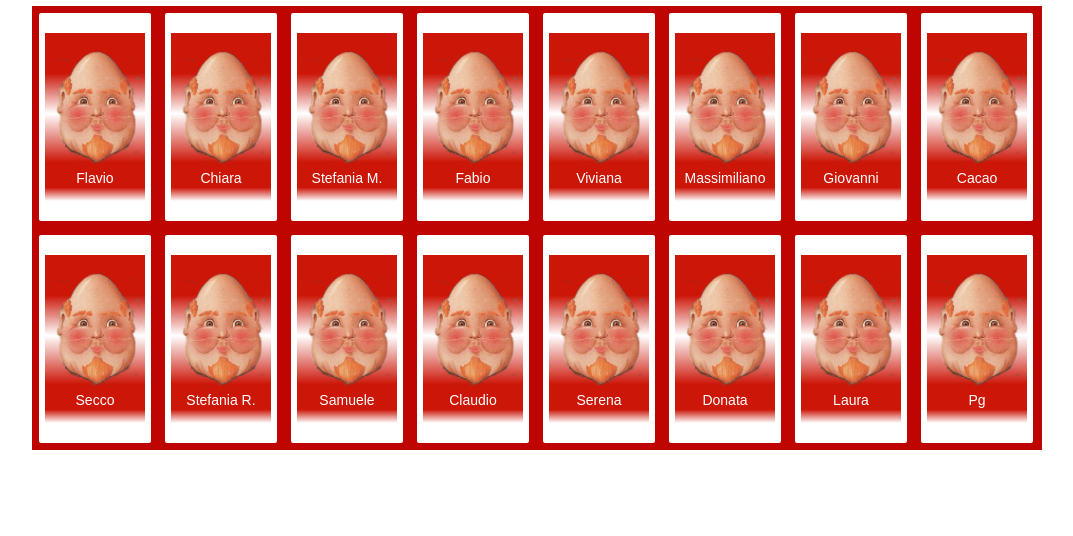
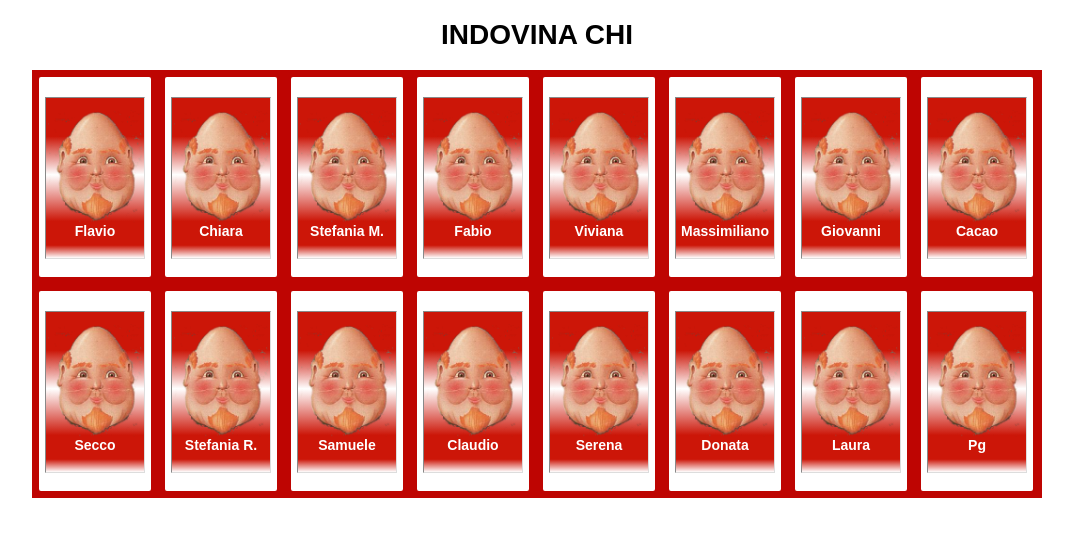
Before and after one commit to massicattaneo/massicattaneo.github.io, a website: page index.html in a window 1280 px wide. Shown: the whole page, without its empty margins (103-1176 px from the left). Drawn offline with Linux system fonts and the light colour scheme.

Commit message:
indovina chi

```diff
--- a/components/board/board.js
+++ b/components/board/board.js
@@ -1,5 +1,10 @@
-    var Board = Class.extend(Component).create({
-        constructor: function (htmlNode) {
-            this.super(htmlNode);
-        }
+components
+    .imports('Component')
+    .create('Board', function (Component) {
+        var Board = Class.extend(Component).create({
+            constructor: function (htmlNode) {
+                this.super(htmlNode);
+            }
+        });
+        return Board;
     });
--- a/components/card/card.js
+++ b/components/card/card.js
@@ -1,7 +1,10 @@
-components.create('card', function () {
-    var c = Class.extend(Component).create({
-
+components
+    .imports('Component')
+    .create('Card', function (Component) {
+        var Card = Class.extend(Component).create({
+            constructor: function (htmlNode) {
+                this.super(htmlNode);
+            }
+        });
+        return Card;
     });
-
-    return c;
-});
--- a/components/card/card.scss
+++ b/components/card/card.scss
@@ -2,17 +2,60 @@
   cursor: pointer;
   float: left;
   margin: 7px;
-  padding: 4px 0;
+  padding: 0;
   width: 100px;
   height: 160px;
   border: 6px solid #ffffff;
   border-top-width: 20px;
   border-bottom-width: 20px;
   border-radius: 2px;
-  background: #fff;
+  background: #939393;
   text-align: center;
   position: relative;
   color: #fff;
+
+  -webkit-perspective: 800px;
+  -moz-perspective: 800px;
+  -o-perspective: 800px;
+  perspective: 800px;
+
+  >div {
+    width: 100%;
+    height: 100%;
+    position: absolute;
+    -webkit-transition: -webkit-transform 1s;
+    -moz-transition: -moz-transform 1s;
+    -o-transition: -o-transform 1s;
+    transition: transform 1s;
+    -webkit-transform-style: preserve-3d;
+    -moz-transform-style: preserve-3d;
+    -o-transform-style: preserve-3d;
+    transform-style: preserve-3d;
+  }
+
+  >div.selected {
+    -webkit-transform: rotateY( 180deg );
+    -moz-transform: rotateY( 180deg );
+    -o-transform: rotateY( 180deg );
+    transform: rotateY( 180deg );
+  }
+
+  figure {
+    display: block;
+    z-index: 1;
+    margin: 0;
+    height: 100%;
+    width: 100%;
+    color: white;
+    text-align: center;
+    font-weight: bold;
+    position: absolute;
+    -webkit-backface-visibility: hidden;
+    -moz-backface-visibility: hidden;
+    -o-backface-visibility: hidden;
+    backface-visibility: hidden;
+    border: 1px inset #ddd;
+    width: 98px;
 
     background: #cc1608;
     background: -moz-linear-gradient(top, #cc1608 0%, #cc1608 24%, #ffffff 48%, #cc1608 77%, #cc1608 92%, #ffffff 100%);
@@ -21,7 +64,6 @@
     background: -o-linear-gradient(top, #cc1608 0%,#cc1608 24%,#ffffff 48%,#cc1608 77%,#cc1608 92%,#ffffff 100%);
     background: -ms-linear-gradient(top, #cc1608 0%,#cc1608 24%,#ffffff 48%,#cc1608 77%,#cc1608 92%,#ffffff 100%);
     background: linear-gradient(to bottom, #cc1608 0%,#cc1608 24%,#ffffff 48%,#cc1608 77%,#cc1608 92%,#ffffff 100%);
-  filter: progid:DXImageTransform.Microsoft.gradient( startColorstr='#cc1608', endColorstr='#ffffff',GradientType=0 );
 
     img {
       width: 95%;
@@ -33,20 +75,36 @@
       position: absolute;
       bottom: 15px;
     }
+  }
+
+  figure.back {
+    background: #990502;
+    -webkit-transform: rotateY( 180deg );
+    -moz-transform: rotateY( 180deg );
+    -o-transform: rotateY( 180deg );
+    transform: rotateY( 180deg );
 
     div {
-    color: #cc1608;
-    position: absolute;
-    top: 0;
+      font-size: 119px;
       text-align: center;
-    width: 100%;
-    font-weight: bold;
-    font-size: 148px;
-    opacity: 0;
+      line-height: 159px;
+      color: #A02222;
+      z-index: 2;
+      position: relative;
+
+      text-shadow: 0 1px 0 #ccc,
+        0 2px 0 #c9c9c9,
+        0 3px 0 #bbb,
+        0 4px 0 #b9b9b9,
+        0 5px 0 #aaa,
+        0 6px 1px rgba(0,0,0,.1),
+        0 0 5px rgba(0,0,0,.1),
+        0 1px 3px rgba(0,0,0,.3),
+        0 3px 5px rgba(0,0,0,.2),
+        0 5px 10px rgba(0,0,0,.25),
+        0 10px 10px rgba(0,0,0,.2),
+        0 20px 20px rgba(0,0,0,.15);
+    }
   }
 
-  div.selected {
-    opacity: 0.8;
-    transition: opacity 1s;
 }
-}
--- a/index.html
+++ b/index.html
@@ -17,7 +17,8 @@
     </style>
 </head>
 <body>
-<div data-component="board" id="myBoard">
+<h1>INDOVINA CHI</h1>
+<div data-component="board" id="redBoard">
     <cards><label>Flavio</label></cards>
     <cards><label>Chiara</label></cards>
     <cards><label>Stefania M.</label></cards>
@@ -35,6 +36,7 @@
     <cards><label>Laura</label></cards>
     <cards><label>Pg</label></cards>
 </div>
+
 <script>
     function setSelected(obj) {
         var selected = obj.getElementsByTagName('div')[0];
@@ -44,7 +46,12 @@
             selected.className = 'selected'
         }
     }
-    var myBoard = new Board(document.getElementById('myBoard'));
+    new Promises()
+            .imports('Board', components)
+            .onDone(function (Board) {
+                var redBoard = new Board(document.getElementById('redBoard'));
+                var blueBoard = new Board(document.getElementById('blueBoard'));
+            });
 </script>
 </body>
 </html>
--- a/templates/components.js
+++ b/templates/components.js
@@ -1,12 +1,20 @@
-components.create('card', function () {
-    var c = Class.extend(Component).create({
-
+components
+    .imports('Component')
+    .create('Card', function (Component) {
+        var Card = Class.extend(Component).create({
+            constructor: function (htmlNode) {
+                this.super(htmlNode);
+            }
+        });
+        return Card;
     });
-
-    return c;
-});
-    var Board = Class.extend(Component).create({
-        constructor: function (htmlNode) {
-            this.super(htmlNode);
-        }
+components
+    .imports('Component')
+    .create('Board', function (Component) {
+        var Board = Class.extend(Component).create({
+            constructor: function (htmlNode) {
+                this.super(htmlNode);
+            }
+        });
+        return Board;
     });
--- a/templates/components.scss
+++ b/templates/components.scss
@@ -12,17 +12,60 @@
   cursor: pointer;
   float: left;
   margin: 7px;
-  padding: 4px 0;
+  padding: 0;
   width: 100px;
   height: 160px;
   border: 6px solid #ffffff;
   border-top-width: 20px;
   border-bottom-width: 20px;
   border-radius: 2px;
-  background: #fff;
+  background: #939393;
   text-align: center;
   position: relative;
   color: #fff;
+
+  -webkit-perspective: 800px;
+  -moz-perspective: 800px;
+  -o-perspective: 800px;
+  perspective: 800px;
+
+  >div {
+    width: 100%;
+    height: 100%;
+    position: absolute;
+    -webkit-transition: -webkit-transform 1s;
+    -moz-transition: -moz-transform 1s;
+    -o-transition: -o-transform 1s;
+    transition: transform 1s;
+    -webkit-transform-style: preserve-3d;
+    -moz-transform-style: preserve-3d;
+    -o-transform-style: preserve-3d;
+    transform-style: preserve-3d;
+  }
+
+  >div.selected {
+    -webkit-transform: rotateY( 180deg );
+    -moz-transform: rotateY( 180deg );
+    -o-transform: rotateY( 180deg );
+    transform: rotateY( 180deg );
+  }
+
+  figure {
+    display: block;
+    z-index: 1;
+    margin: 0;
+    height: 100%;
+    width: 100%;
+    color: white;
+    text-align: center;
+    font-weight: bold;
+    position: absolute;
+    -webkit-backface-visibility: hidden;
+    -moz-backface-visibility: hidden;
+    -o-backface-visibility: hidden;
+    backface-visibility: hidden;
+    border: 1px inset #ddd;
+    width: 98px;
 
     background: #cc1608;
     background: -moz-linear-gradient(top, #cc1608 0%, #cc1608 24%, #ffffff 48%, #cc1608 77%, #cc1608 92%, #ffffff 100%);
@@ -31,7 +74,6 @@
     background: -o-linear-gradient(top, #cc1608 0%,#cc1608 24%,#ffffff 48%,#cc1608 77%,#cc1608 92%,#ffffff 100%);
     background: -ms-linear-gradient(top, #cc1608 0%,#cc1608 24%,#ffffff 48%,#cc1608 77%,#cc1608 92%,#ffffff 100%);
     background: linear-gradient(to bottom, #cc1608 0%,#cc1608 24%,#ffffff 48%,#cc1608 77%,#cc1608 92%,#ffffff 100%);
-  filter: progid:DXImageTransform.Microsoft.gradient( startColorstr='#cc1608', endColorstr='#ffffff',GradientType=0 );
 
     img {
       width: 95%;
@@ -43,20 +85,36 @@
       position: absolute;
       bottom: 15px;
     }
+  }
+
+  figure.back {
+    background: #990502;
+    -webkit-transform: rotateY( 180deg );
+    -moz-transform: rotateY( 180deg );
+    -o-transform: rotateY( 180deg );
+    transform: rotateY( 180deg );
 
     div {
-    color: #cc1608;
-    position: absolute;
-    top: 0;
+      font-size: 119px;
       text-align: center;
-    width: 100%;
-    font-weight: bold;
-    font-size: 148px;
-    opacity: 0;
+      line-height: 159px;
+      color: #A02222;
+      z-index: 2;
+      position: relative;
+
+      text-shadow: 0 1px 0 #ccc,
+        0 2px 0 #c9c9c9,
+        0 3px 0 #bbb,
+        0 4px 0 #b9b9b9,
+        0 5px 0 #aaa,
+        0 6px 1px rgba(0,0,0,.1),
+        0 0 5px rgba(0,0,0,.1),
+        0 1px 3px rgba(0,0,0,.3),
+        0 3px 5px rgba(0,0,0,.2),
+        0 5px 10px rgba(0,0,0,.25),
+        0 10px 10px rgba(0,0,0,.2),
+        0 20px 20px rgba(0,0,0,.15);
+    }
   }
 
-  div.selected {
-    opacity: 0.8;
-    transition: opacity 1s;
 }
-}
--- a/templates/templates.js
+++ b/templates/templates.js
@@ -9,7 +9,17 @@ templates["board"] = "<div>\n" +
    "";
 
 templates["card"] = "<li onclick=\"setSelected(this)\">\n" +
-   "    <img src=\"images/1.png\" class=\"photo\" />\n" +
-   "    <span class=\"label\" data-item=\"label\">LABEL</span>\n" +
-   "    <div data-item=\"selected\">X</div>\n" +
+   "    <div>\n" +
+   "        <figure class=\"front\">\n" +
+   "            <div style=\"display: block; position: relative;\">\n" +
+   "                <img src=\"images/1.png\" class=\"photo\" />\n" +
+   "                <span class=\"label\" data-item=\"label\">LABEL</span>\n" +
+   "            </div>\n" +
+   "        </figure>\n" +
+   "        <figure class=\"back\">\n" +
+   "            <div>\n" +
+   "                ?\n" +
+   "            </div>\n" +
+   "        </figure>\n" +
+   "    </div>\n" +
    "</li>";
```
Also changed, not shown: components/card/card.html (+13 -3 lines), core.min.js, templates/components.css. Lines whose indentation alone changed are shown as unchanged.
